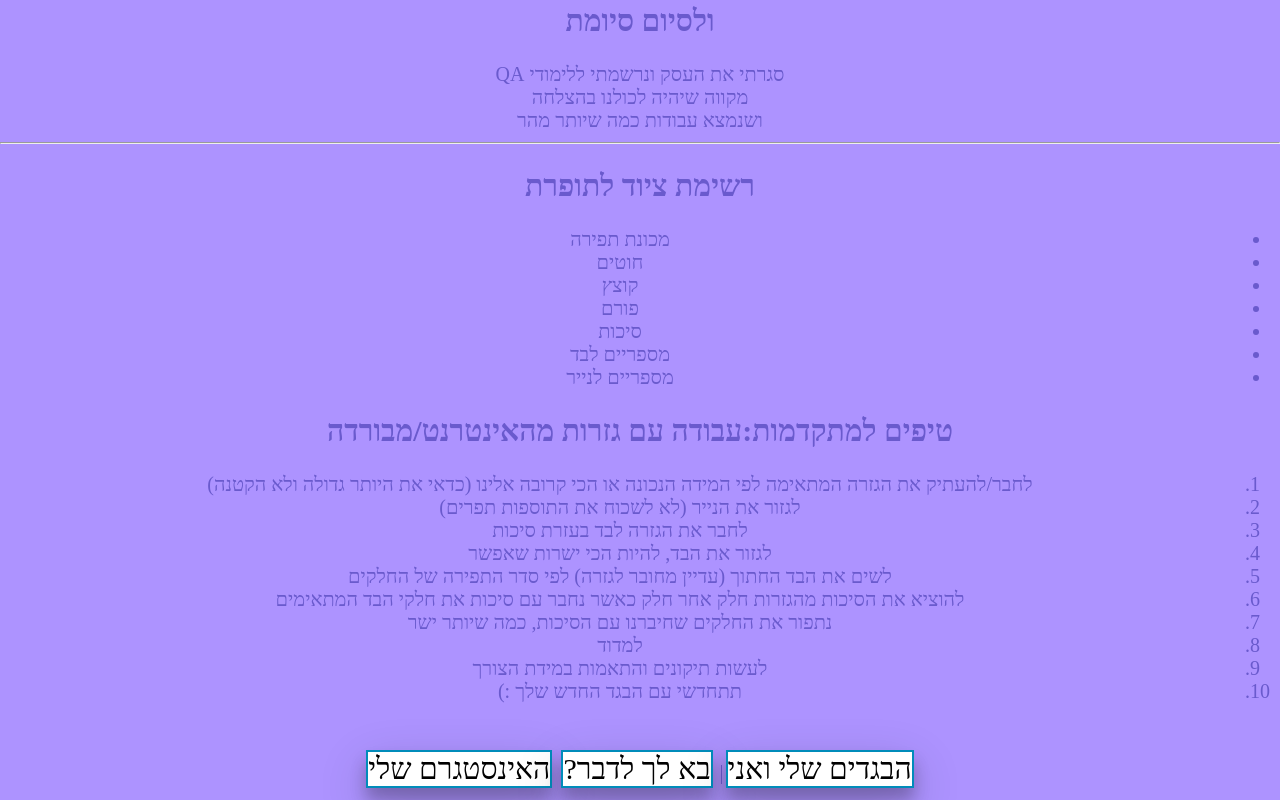
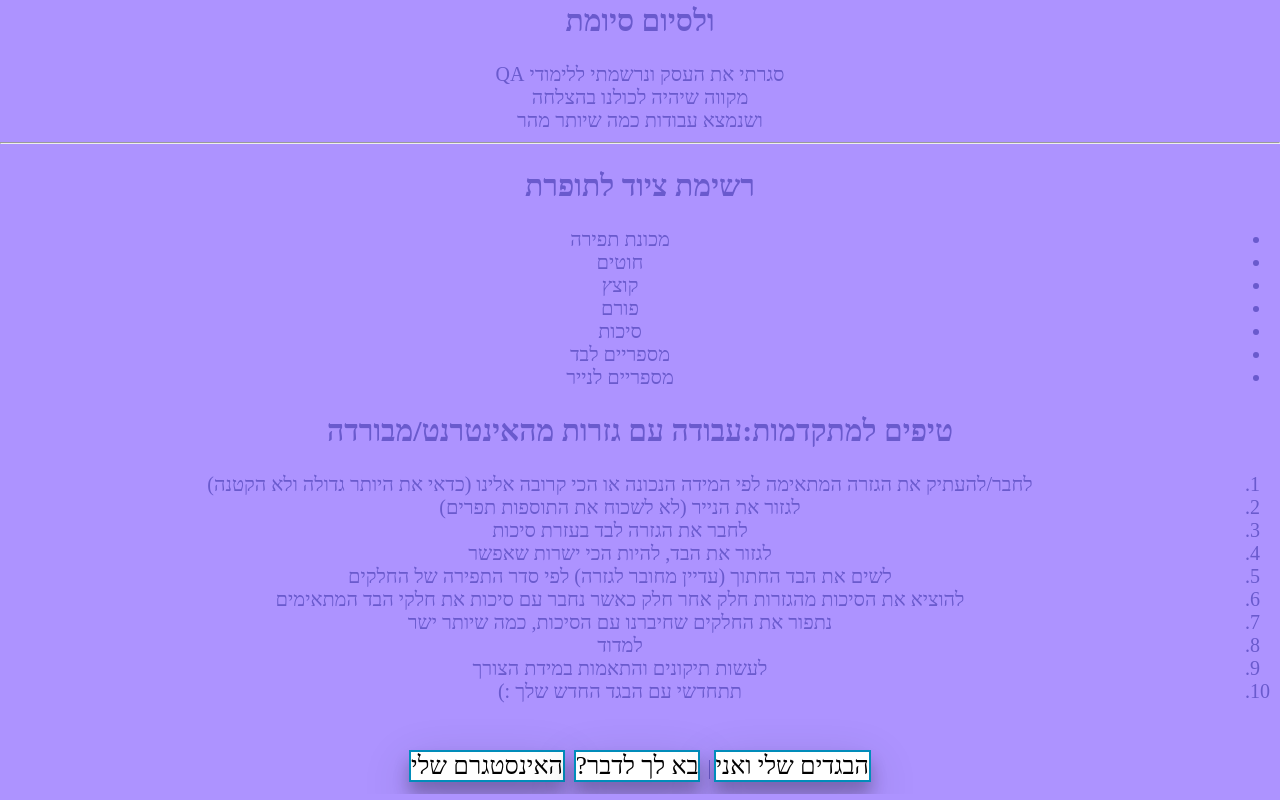
Before and after one commit to DanielleAmano/html, a plain HTML site: page index.html in a window 1280 px wide. Shown: the part 1021-1821 px from the top of the page. Drawn offline with Linux system fonts and the light colour scheme.

Commit message:
Update style.css

```diff
--- a/style.css
+++ b/style.css
@@ -45,7 +45,7 @@ h2{
 	text-align: center;
 	text-decoration: none;
 	display: inline-block;
-	font-size: 30;
+	font-size: 25;
 	margin: 4px 2px;
 	cursor: pointer;
 	-webkit-transition-duration: 0.4s;
```
